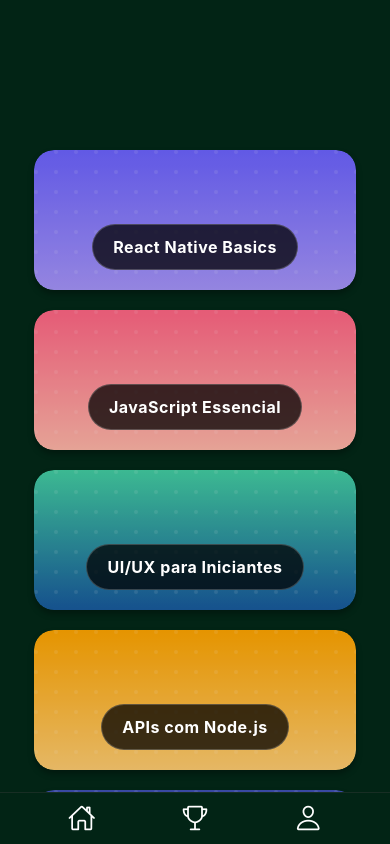
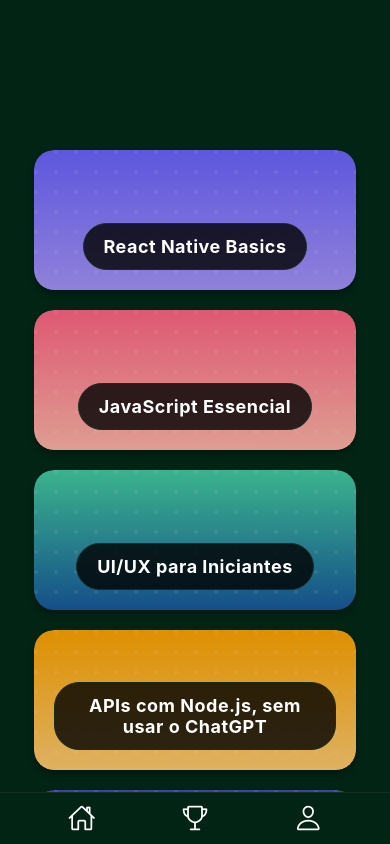
Before and after one commit to arthurfary/udescore, a React Native app in the folder frontend/: screen /Home in a window 390 px wide. Built offline with nearby package versions, Linux system fonts and the light colour scheme.

Commit message:
💄 Changed colors and font-sizes on components to globals.

```diff
--- a/frontend/src/app/home/home.styles.ts
+++ b/frontend/src/app/home/home.styles.ts
@@ -1,5 +1,6 @@
 import { StyleSheet } from "react-native";
 import { COLORS } from "../../constants/colors";
+import { FONT_SIZES } from "../../constants/font-sizes";
 
 const styles = StyleSheet.create({
   container: {
@@ -35,11 +36,11 @@
     left: 0,
     right: 0,
     bottom: 0,
-    backgroundColor: "rgba(0, 0, 0, 0.1)",
+    backgroundColor: "#00000022",
     borderRadius: 20,
   },
   courseLabel: {
-    backgroundColor: "rgba(0, 0, 0, 0.75)",
+    backgroundColor: "#000000CC",
     paddingHorizontal: 20,
     paddingVertical: 12,
     borderRadius: 25,
@@ -47,11 +48,11 @@
     marginBottom: 20,
     marginHorizontal: 20,
     borderWidth: 1,
-    borderColor: "rgba(255, 255, 255, 0.2)",
+    borderColor: COLORS.border,
   },
   courseName: {
-    color: "#ffffff",
-    fontSize: 16,
+    color: COLORS.text,
+    fontSize: FONT_SIZES.subtitle,
     fontWeight: "bold",
     textAlign: "center",
     letterSpacing: 0.5,
--- a/frontend/src/app/home/home.tsx
+++ b/frontend/src/app/home/home.tsx
@@ -11,7 +11,7 @@
   { nome: "React Native Basics" },
   { nome: "JavaScript Essencial" },
   { nome: "UI/UX para Iniciantes" },
-  { nome: "APIs com Node.js" },
+  { nome: "APIs com Node.js, sem usar o ChatGPT" },
   { nome: "APIs com Node.js" },
   { nome: "APIs com Node.js" },
 ];
--- a/frontend/src/app/login/login.styles.ts
+++ b/frontend/src/app/login/login.styles.ts
@@ -1,5 +1,6 @@
 import { StyleSheet, TouchableHighlight } from "react-native";
 import { COLORS } from "../../constants/colors";
+import { FONT_SIZES } from "../../constants/font-sizes";
 
 const styles = StyleSheet.create({
   container: {
@@ -9,12 +10,12 @@
     justifyContent: "center",
   },
   buttonText: {
-    fontSize: 12,
+    fontSize: FONT_SIZES.caption,
     color: COLORS.label,
     fontWeight: "bold",
   },
   text: {
-    fontSize: 16,
+    fontSize: FONT_SIZES.body,
     color: COLORS.label,
     marginBottom: 8,
   },
--- a/frontend/src/app/rank/rank.styles.ts
+++ b/frontend/src/app/rank/rank.styles.ts
@@ -1,5 +1,6 @@
 import { StyleSheet } from "react-native";
 import { COLORS } from "../../constants/colors";
+import { FONT_SIZES } from "../../constants/font-sizes";
 
 const styles = StyleSheet.create({
   container: {
@@ -10,11 +11,11 @@
   },
 
   title: {
-    fontSize: 24,
+    fontSize: FONT_SIZES.heading,
     fontWeight: "bold",
     textAlign: "center",
     marginBottom: 20,
-    color: COLORS.text || "#FFFFFF",
+    color: COLORS.text,
   },
 
   scrollView: {
@@ -53,7 +54,7 @@
   },
 
   position: {
-    fontSize: 16,
+    fontSize: FONT_SIZES.body,
     fontWeight: "bold",
     width: 50,
     textAlign: "center",
@@ -61,7 +62,7 @@
 
   name: {
     flex: 1,
-    fontSize: 16,
+    fontSize: FONT_SIZES.body,
     fontWeight: "500",
     marginLeft: 16,
   },
@@ -69,15 +70,15 @@
   // Estilo especial para destacar o nome do usuário
   userName: {
     fontWeight: "bold",
-    fontSize: 18,
-    color: "#FFFFFF",
+    fontSize: FONT_SIZES.subtitle,
+    color: COLORS.text,
     textShadowColor: "rgba(0, 122, 255, 0.8)",
     textShadowOffset: { width: 0, height: 1 },
     textShadowRadius: 2,
   },
 
   points: {
-    fontSize: 14,
+    fontSize: FONT_SIZES.caption,
     fontWeight: "bold",
     textAlign: "right",
     minWidth: 60,
@@ -117,19 +118,19 @@
     padding: 12,
     borderRadius: 8,
     borderWidth: 1,
-    borderColor: "#007AFF",
+    borderColor: COLORS.border,
   },
 
   courseName: {
     flex: 1,
-    fontSize: 16,
-    color: "#FFFFFF",
+    fontSize: FONT_SIZES.body,
+    color: COLORS.text,
     marginLeft: 8,
   },
 
   coursePoints: {
-    fontSize: 14,
-    color: "#FFFFFF",
+    fontSize: FONT_SIZES.caption,
+    color: COLORS.text,
     fontWeight: "bold",
   },
 });
--- a/frontend/src/components/input/input.styles.ts
+++ b/frontend/src/components/input/input.styles.ts
@@ -1,20 +1,22 @@
 import { StyleSheet } from "react-native";
 import { COLORS } from "../../constants/colors";
+import { FONT_SIZES } from "../../constants/font-sizes";
 
 const styles = StyleSheet.create({
   container: {
     width: "60%",
   },
   label: {
-    fontSize: 16,
+    fontSize: FONT_SIZES.subtitle,
     color: COLORS.label,
     marginBottom: 8,
   },
   valueInput: {
     padding: 8,
     marginBottom: 16,
+    fontSize: FONT_SIZES.body,
     justifyContent: "center",
-    height: 32,
+    height: 48,
     color: COLORS.text,
     backgroundColor: COLORS.input,
     borderColor: COLORS.border,
```
